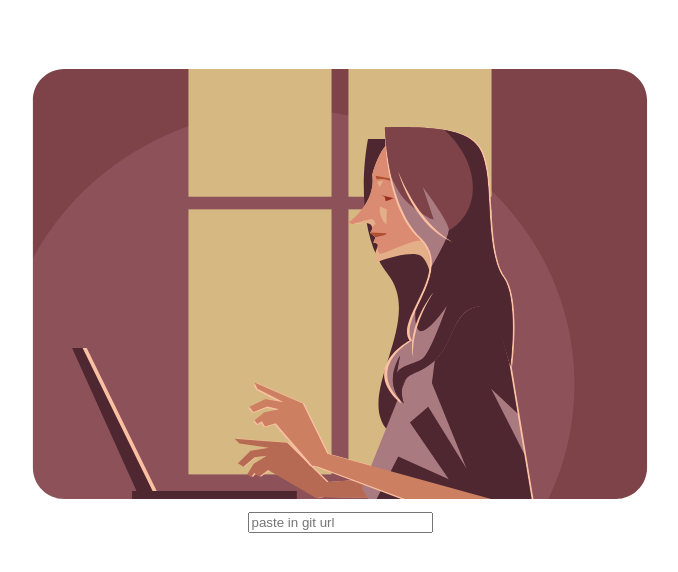
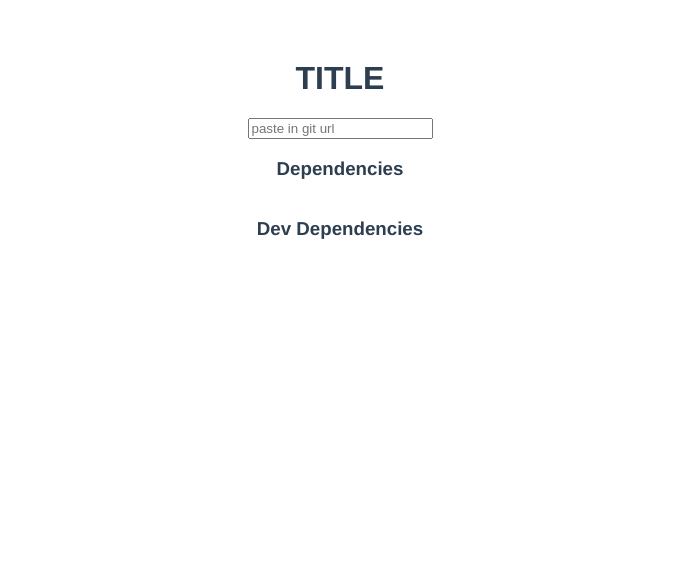
Before and after one commit to coronary/gitDepViewer, a Vue app: page / in a window 1280 px wide. Shown: the top 572 px of the page, without its empty margins (300-978 px from the left). Built offline with nearby package versions, Linux system fonts and the light colour scheme.

Commit message:
removed dev image. Playing with flexbox

```diff
--- a/src/App.vue
+++ b/src/App.vue
@@ -1,7 +1,7 @@
 <template>
   <div id="app">
     <!--<img alt="Vue logo" src="./assets/logo.png">-->
-    <img alt="Developer" class='header-img' src="./assets/dev.svg">
+    <h1>TITLE</h1>
     <Search></Search>
   </div>
 </template>
@@ -29,7 +29,6 @@ export default {
   -moz-osx-font-smoothing: grayscale;
   text-align: center;
   color: #2c3e50;
-  margin-top: 60px;
-  margin-bottom: 60px;
+  margin: 60px 60px 60px;
 }
 </style>
--- a/src/components/Results.vue
+++ b/src/components/Results.vue
@@ -1,11 +1,11 @@
 <template>
-    <div id="results">
-        <ul>
-            <h3 v-if='listings'>{{ title }}</h3>
-            <!--<h3 v-else>No Dependencies</h3>-->
-            <!--<p v-for="(ver, name) in listings" v-bind:key=name><a v-bind:href=npm+name target="_blank">{{ name }}</a></p>-->
-            <p v-for="(ver, name) in listings" v-bind:key=name><span v-bind:href=npm+name v-bind:packName=name target="_blank" v-on:click="getNpm">{{ name }}</span></p>
-        </ul>
+    <div>
+        <h3>{{ title }}</h3>
+        <div id="results">
+            <div class="packtitle" v-for="(ver, name) in listings" v-bind:key=name>
+                <span v-bind:href=npm+name v-bind:packName=name target="_blank" v-on:click="getNpm">{{ name }}</span>
+            </div>
+        </div>
     </div>
 </template>
 
@@ -35,6 +35,19 @@ export default {
 </script>
 
 <style>
+#results {
+    display: flex;
+    flex-wrap: wrap;
+}
+
+.packtitle {
+    margin: 5px;
+    min-height: 150px;
+    min-width: 150px;
+    display: flex;
+    justify-content: center;
+    align-items: center;
+}
 
 
 </style>
--- a/src/components/Search.vue
+++ b/src/components/Search.vue
@@ -63,4 +63,5 @@ export default {
 
 <style>
 
+
 </style>
```
Also changed, not shown: src/assets/dev.svg (deleted).
